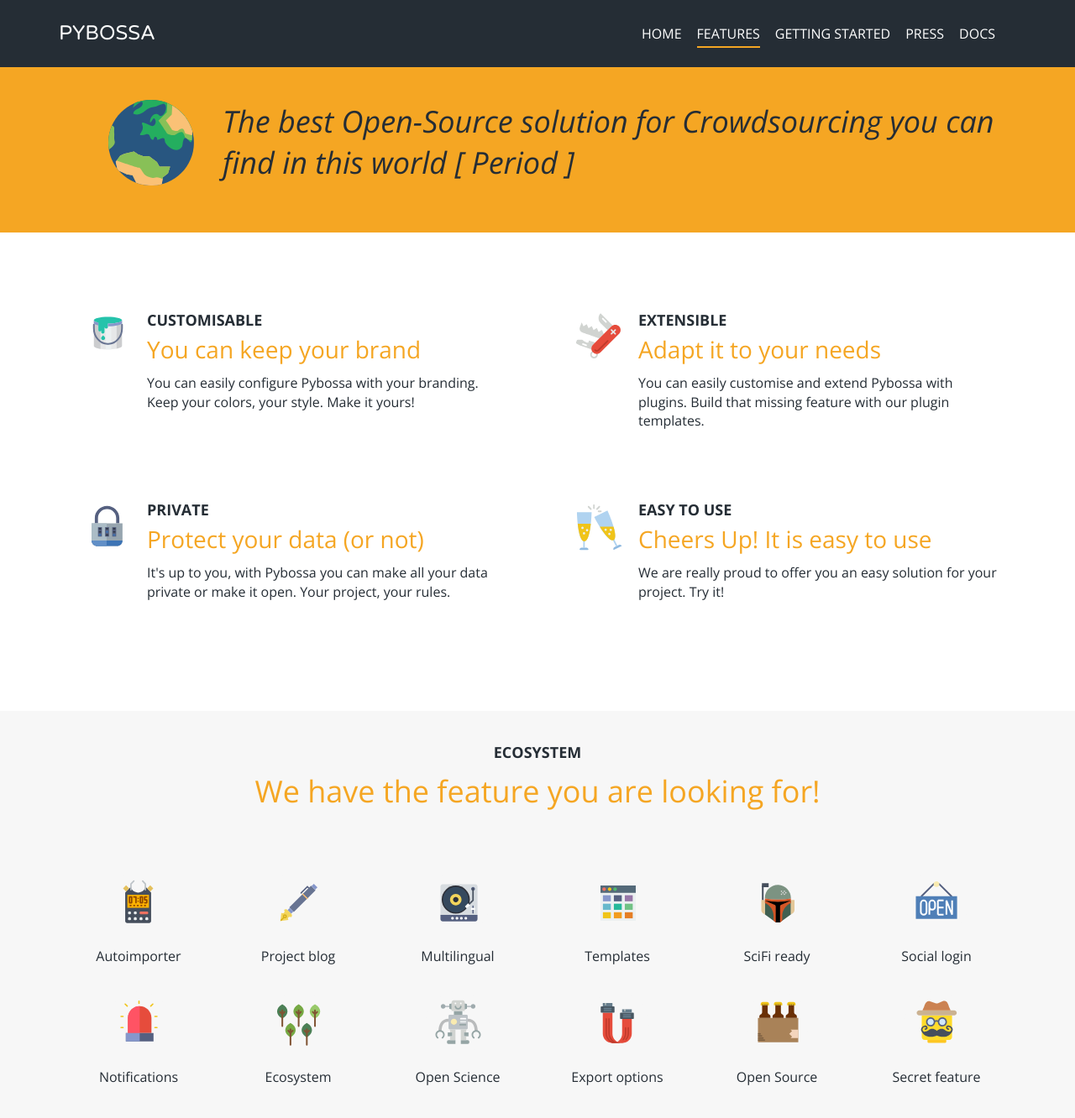
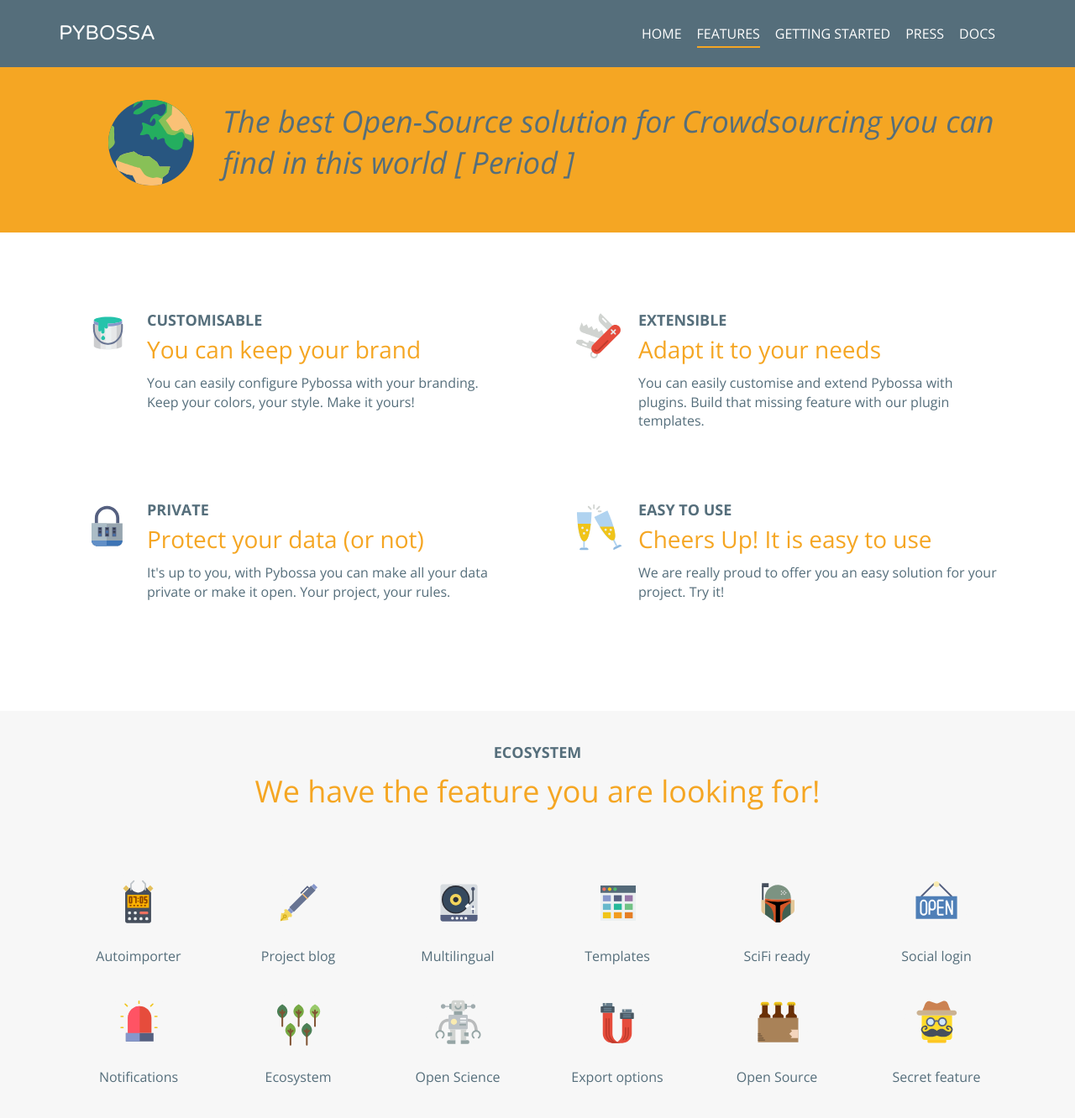
Before and after one commit to Scifabric/pybossa.github.io, a Jekyll site: the page built from features/index.html, in a window 1280 px wide and 1400 px high. Shown: the top 1332 px of the window at 84% size. Built offline with Jekyll 4.4.1, drawn with Linux system fonts in a browser that asks for light colours; nearby versions of some CDN libraries; Markdown is read by kramdown in place of the engine named in the settings.

Commit message:
New colors.

```diff
--- a/_sass/modules/_colors.scss
+++ b/_sass/modules/_colors.scss
@@ -1,5 +1,16 @@
+// NEW COLORS
+$primary: rgba(0, 151, 166, 1);
+$secondary: rgba(248, 141, 29, 1);
+$bg-primary: $primary;
+$bg-dark: rgba(46, 64, 74, 1);
+$bg-light: rgba(248, 248, 248, 1);
+$dark-grey: rgba(46, 64, 74, 1);
+$grey: rgba(85, 110, 123, 1);
+$blue: rgba(59, 176, 212, 1);
+
+
 $orange: rgba(245, 166, 35, 1);
-$grey: rgba(37, 45, 53, 1);
+//$grey: rgba(37, 45, 53, 1);
 $grey2: rgba(37, 45, 53, 0.9);
 $light-grey: rgba(211, 211, 211, 1);
 
```
